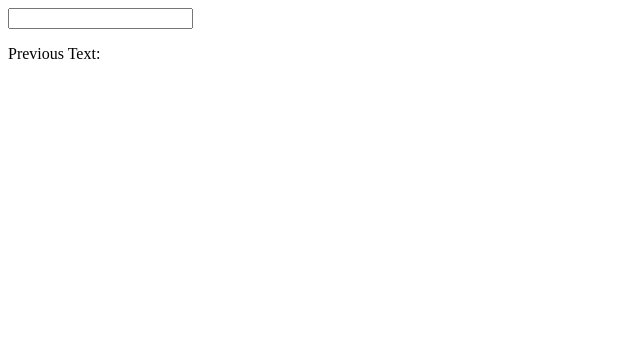
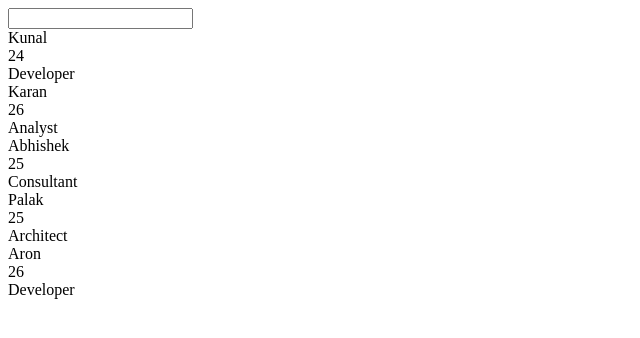
Before and after one commit to kunaladhav/playground, a React (Vite) app: page / in a window 1280 px wide. Shown: the top 338 px of the page, without its empty margins (0-640 px from the left). Built offline with nearby package versions, Linux system fonts and the light colour scheme.

Commit message:
Completed Day 45 Assignment

```diff
--- a/src/App.jsx
+++ b/src/App.jsx
@@ -45,7 +45,9 @@
 // import ClickOutside from "./Pages/ClickOutside";
 // import ClickRefButton from "./Pages/ClickRefButton";
 // import TimerPage from "./Pages/TimerPage";
-import InputRef from "./Pages/InputRef";
+// import InputRef from "./Pages/InputRef";
+// import RefKeyboardShort from "./Pages/RefKeyboardShort";
+import DebounceRevision from "./Pages/DebounceRevision";
 
 function App() {
   // const [cart, setCart] = useState([]);
@@ -103,7 +105,9 @@ function App() {
         {/* <ClickOutside /> */}
         {/* <ClickRefButton /> */}
         {/* <TimerPage /> */}
-        <InputRef />
+        {/* <InputRef /> */}
+        {/* <RefKeyboardShort /> */}
+        <DebounceRevision />
       </div>
     </>
   );
--- /dev/null
+++ b/src/Pages/DebounceRevision.jsx
@@ -0,0 +1,78 @@
+import { useEffect, useState } from "react";
+
+const initial_users = [
+  {
+    id: 1,
+    name: "Kunal",
+    age: "24",
+    work: "Developer",
+  },
+  {
+    id: 2,
+    name: "Karan",
+    age: "26",
+    work: "Analyst",
+  },
+  {
+    id: 3,
+    name: "Abhishek",
+    age: "25",
+    work: "Consultant",
+  },
+  {
+    id: 4,
+    name: "Palak",
+    age: "25",
+    work: "Architect",
+  },
+  {
+    id: 5,
+    name: "Aron",
+    age: "26",
+    work: "Developer",
+  },
+];
+
+const DebounceRevision = () => {
+  const user = initial_users;
+  const [searchText, setSearchText] = useState("");
+  const [debounceText, setDebounceText] = useState("");
+
+  useEffect(() => {
+    const interval = setTimeout(() => {
+      setDebounceText(searchText);
+    }, 500);
+
+    return () => {
+      clearTimeout(interval);
+    };
+  }, [searchText]);
+
+  const filteredItems = user.filter((item) => {
+    return item.name.toLowerCase().includes(debounceText.toLowerCase());
+  });
+
+  return (
+    <div>
+      <input
+        type="text"
+        value={searchText}
+        onChange={(e) => setSearchText(e.target.value)}
+      />
+      <div>
+        {filteredItems.map((item) => (
+          <div key={item.id}>
+            {item.name}
+            <br />
+            {item.age}
+            <br />
+            {item.work}
+            <br />
+          </div>
+        ))}
+      </div>
+    </div>
+  );
+};
+
+export default DebounceRevision;
```
